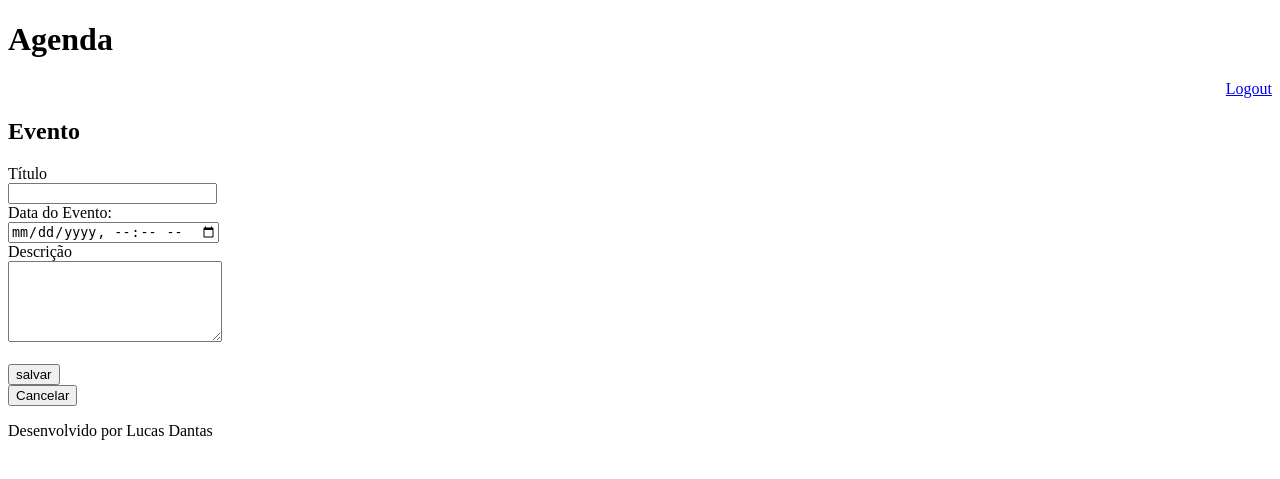
After one commit to LuckDantas/agenda-django, a Django app: page /agenda/evento/ in a window 1280 px wide. The commit adds this page. Shown: the top 479 px of the page. Run offline with Django 3.2, Linux system fonts and the light colour scheme; a user stored in the database is signed in.

Commit message:
Incluido template para inserção de eventos da agenda. Incluido o gitignore para ignorar os arquivos compilados.

```diff
--- a/agenda/urls.py
+++ b/agenda/urls.py
@@ -25,5 +25,7 @@ urlpatterns = [
     path('', RedirectView.as_view(url='/agenda/')),
     path('login/', views.login_user),
     path('login/submit', views.submit_login),
-    path('logout', views.logout_user)
+    path('logout', views.logout_user),
+    path('agenda/evento/', views.evento),
+    path('agenda/evento/submit', views.submit_evento)
 ]
--- a/core/views.py
+++ b/core/views.py
@@ -41,3 +41,19 @@ def submit_login(request):
 def logout_user(request):
     logout(request)
     return redirect('/')
+
+@login_required(login_url='/login/') #requer que seja no elemento
+def evento(request):
+    return render(request, 'evento.html')
+
+@login_required(login_url='/login/') #requer que seja no elemento
+def submit_evento(request):
+    if request.POST: #apenas aceitar métodos POST (evitar invasão ou inserção de código)
+        titulo = request.POST.get('titulo')
+        data_evento = request.POST.get('data_evento')
+        descricao = request.POST.get('descricao')
+        usuario = request.user
+        #SALVAR NO BANCO DE DADOS (CREATE)
+        Evento.objects.create(titulo=titulo, data_evento=data_evento, descricao=descricao, usuario=usuario)
+
+    return redirect('/')
--- a/templates/agenda.html
+++ b/templates/agenda.html
@@ -2,6 +2,8 @@
 
 {% block content %}
     <h2>Agendamentos</h2>
+    <a href="evento/">
+    <button type="button" >Novo Evento</button></a>
     <ul style="font-size: 22px">
     {% for evento in eventos %}
         <li>{{evento.titulo}} - {{evento.get_data_evento}}</li>
--- /dev/null
+++ b/templates/evento.html
@@ -0,0 +1,21 @@
+{% extends "model-page.html" %}
+
+{% block content %}
+
+<h2>Evento</h2>
+
+<form action="submit" method="POST"> {% csrf_token %}
+    <label> Título</label><br>
+    <input type="text" name="titulo" size="23"><br>
+    <label>Data do Evento:</label><br>
+    <input type="datetime-local" name="data_evento"><br>
+    <label>Descrição</label><br>
+    <textarea name="descricao" rows="5" cols="24"></textarea><br><br>
+
+
+    <button type="submit">salvar</button>
+</form>
+<a href="/"> <button>Cancelar</button></a>
+
+
+{% endblock %}
```
Also changed, not shown: templates/model-header.html (line endings or trailing spaces), 1 other file.
